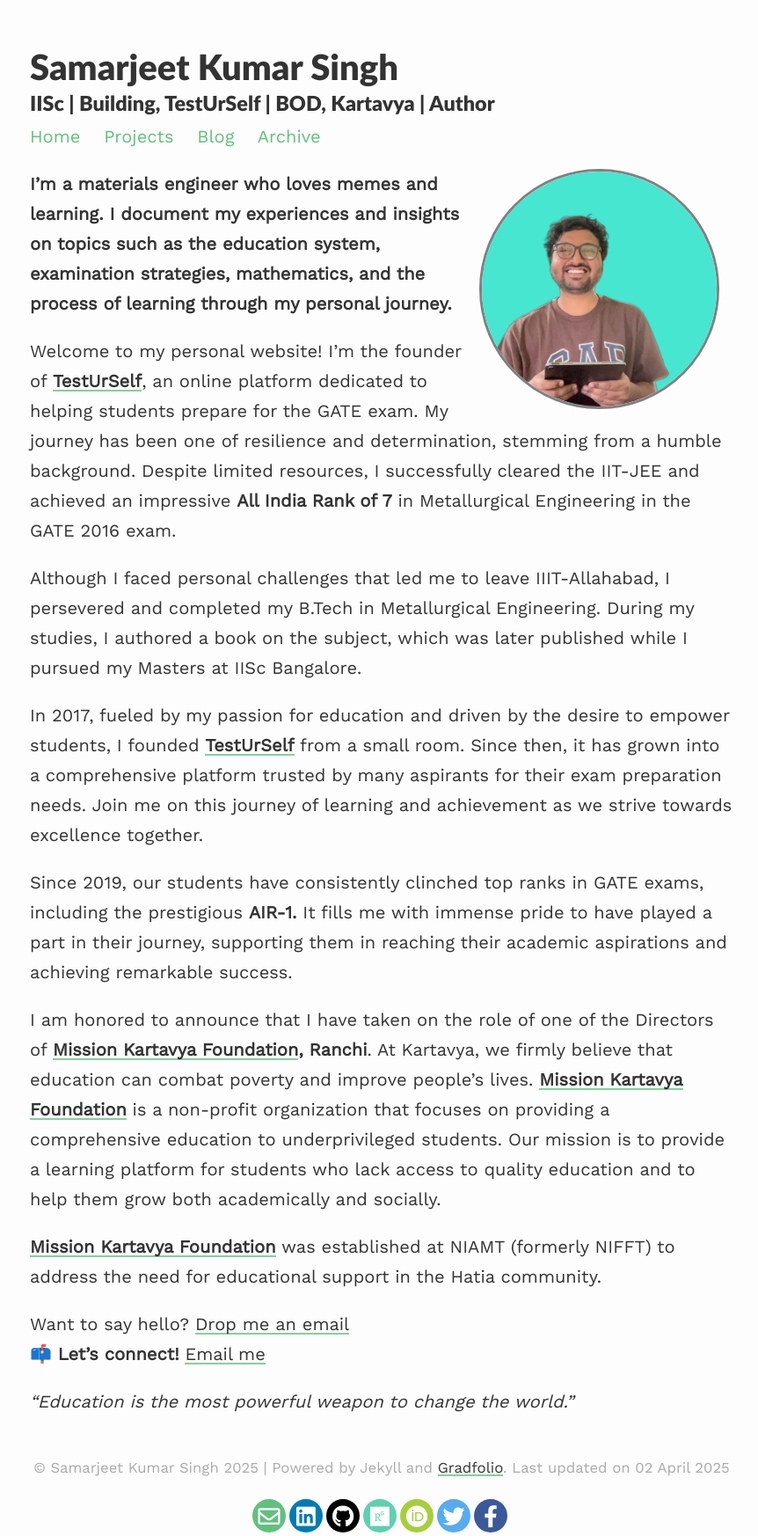
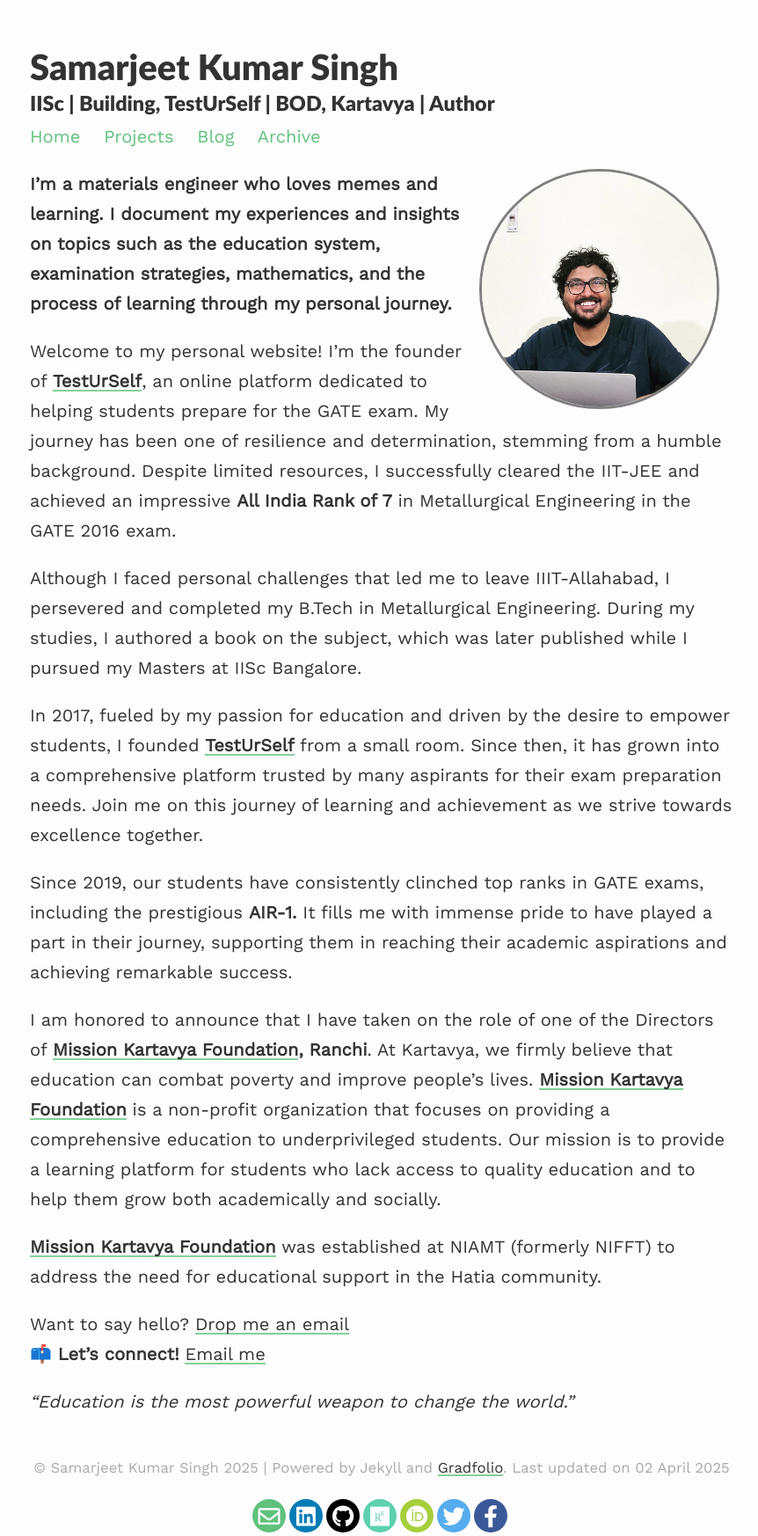
Before and after one commit to Samarjeetkumarsingh/website, a Jekyll site: the page built from index.md, in a window 1280 px wide. Shown: the whole page at 88% size, without its empty margins (206-1068 px from the left). Built offline with Jekyll 4.4.1, drawn with Linux system fonts in a browser that asks for light colours; nearby versions of some CDN libraries.

Commit message:
Update index.md

```diff
--- a/index.md
+++ b/index.md
@@ -3,7 +3,7 @@
 permalink: /
 profile:
   align: right
-  image: IMG_8660.png
+  image: profile.png
 published: true
 ---
 
```
